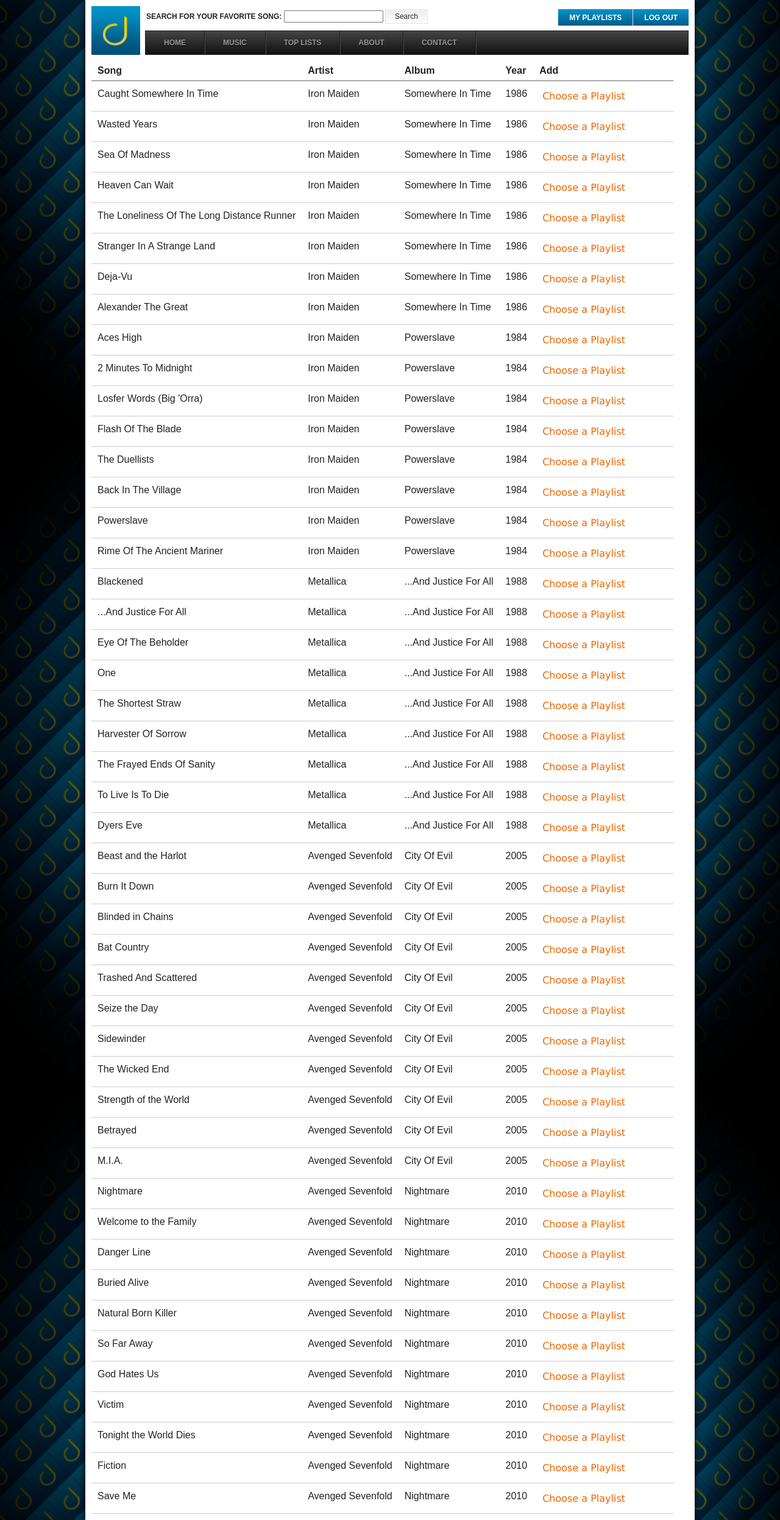
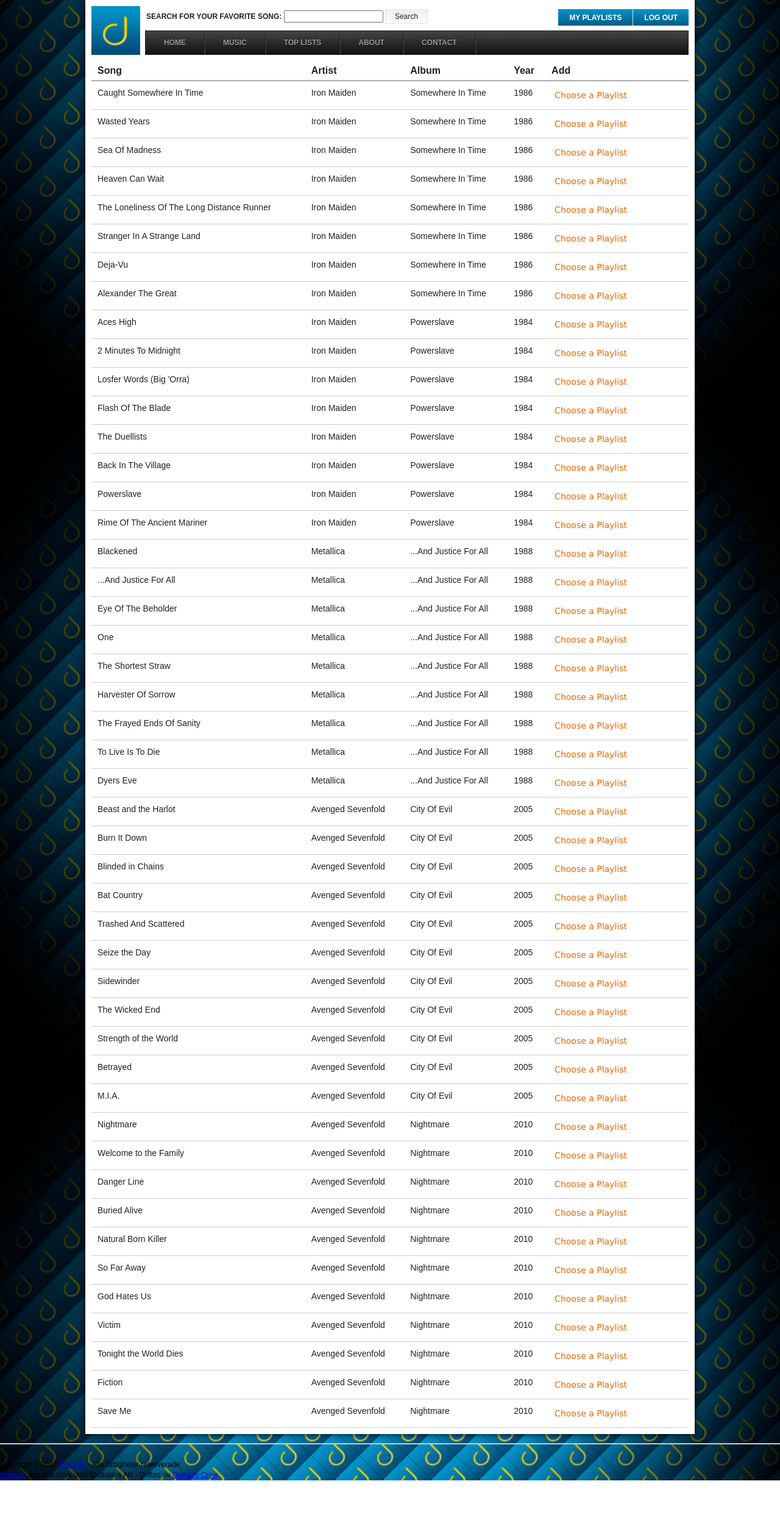
Before and after one commit to calvenstrand/El-diablos, a PHP site: page /search.php in a window 1280 px wide. Shown: the whole page at 61% size. After the commit the page ends 2428 px from the top, so only its background shows below. Run offline with PHP 8.4, Linux system fonts and the light colour scheme; the visitor is signed in with stand-in values (Sample User, id 1); data comes from the database, SQL or seed files in the repository; data that the repository does not hold is empty; some libraries are stand-ins or nearby versions.

Commit message:
added copyright

```diff
--- a/css/style.css
+++ b/css/style.css
@@ -63,11 +63,10 @@ textarea { overflow: auto; vertical-align: top; resize: vertical; }
 input:valid, textarea:valid {  }
 input:invalid, textarea:invalid { background-color: #f0dddd; }
 
-table { border-collapse: collapse; border-spacing: 0;}
+table { border-collapse: collapse; border-spacing: 0; width:980px;}
 td { vertical-align: top; }
 
 #table thead {
-	width: 100%;
 	border-bottom: 1px solid #666;
 }
 
@@ -80,14 +79,11 @@ td { vertical-align: top; }
 	padding: 10px;
 	vertical-align: top;
 	border-bottom: 1px solid #ccc;
+	font-size:14px;
 }
 
 tbody tr:hover {
 	background: #ebebeb;
-}
-
-tbody tr td:hover {
-	background: #dedede;
 }
 
 .chromeframe { margin: 0.2em 0; background: #ccc; color: black; padding: 0.2em 0; }
@@ -111,6 +107,14 @@ tbody tr td:hover {
 
 header {
 	width:100%;
+}
+
+footer {
+	border-top:2px solid #ccc;
+	padding-top:25px;
+	margin-top:15px;
+	font-size:12px;
+	color:#000;
 }
 
 .main {
--- a/includes/footer.php
+++ b/includes/footer.php
@@ -1,4 +1,11 @@
 <footer>
+  <div id="copyright">
+
+	    Copyright &copy; 2012 <a href="index.php">Diablofy</a> - Alla r&auml;ttigheter reserverade. <br/>
+
+        <a href="index.php">Diablofy</a> &auml;gs och drivs utav El-diablos AB - Driftas av <a href="index.php" target="_blank">Diablofy Crew</a>.
+
+	</div>
 
 </footer>
 
```
